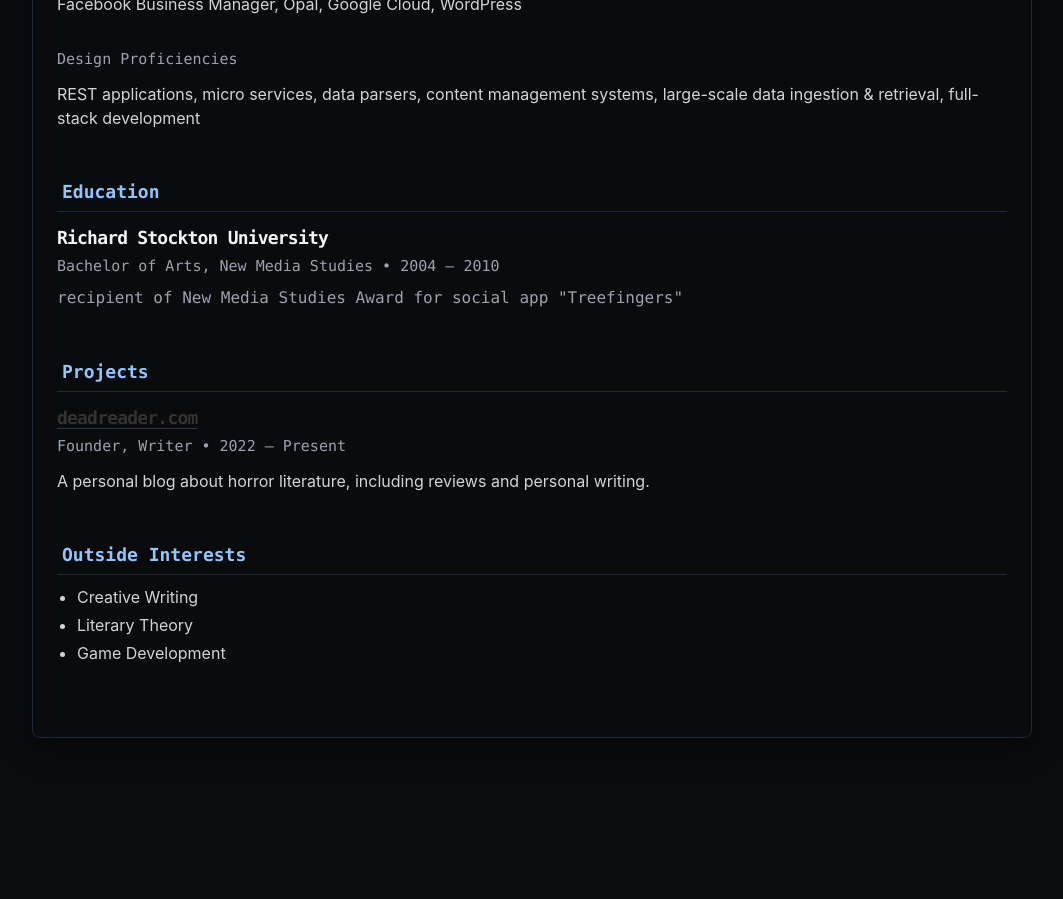
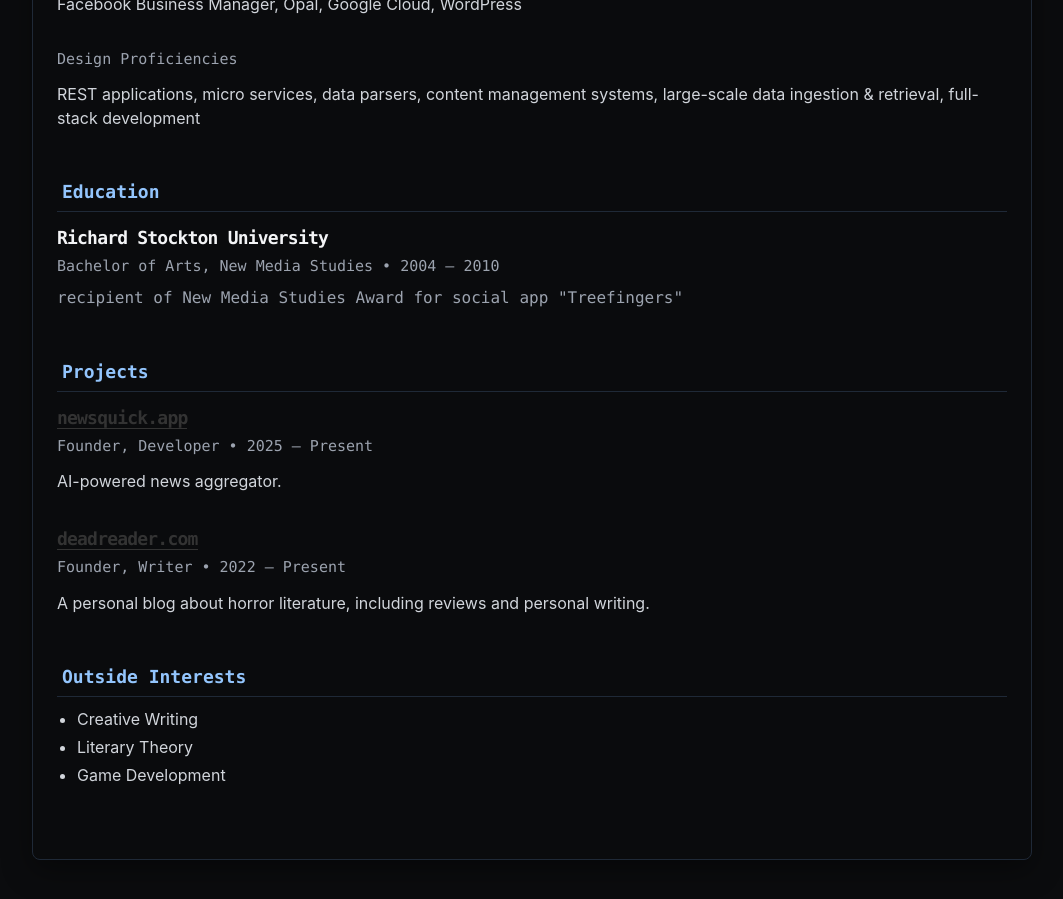
Before and after one commit to bsullivan-io/bsullivan.io, a Jekyll site: the page built from resume/index.html, in a window 1280 px wide and 900 px high, scrolled down 2214 px. Shown: the whole window, without its empty margins (108-1171 px from the left). Built offline with Jekyll 4.4.1, drawn with Linux system fonts in a browser that asks for light colours; before the commit the page ends 2992 px from its top, so only the background shows below that.

Commit message:
add newsquick

```diff
--- a/_data/projects.yml
+++ b/_data/projects.yml
@@ -1,6 +1,12 @@
 # Projects
 # uncomment the urls if you wish to display them, and add your own URL
 
+# newsquick.app
+- project: newsquick.app
+  role: Founder, Developer
+  duration: 2025 &mdash; Present
+  url: "https://newsquick.app"
+  description: AI-powered news aggregator.
 # deadreader.com
 - project: deadreader.com
   role: Founder, Writer
```
